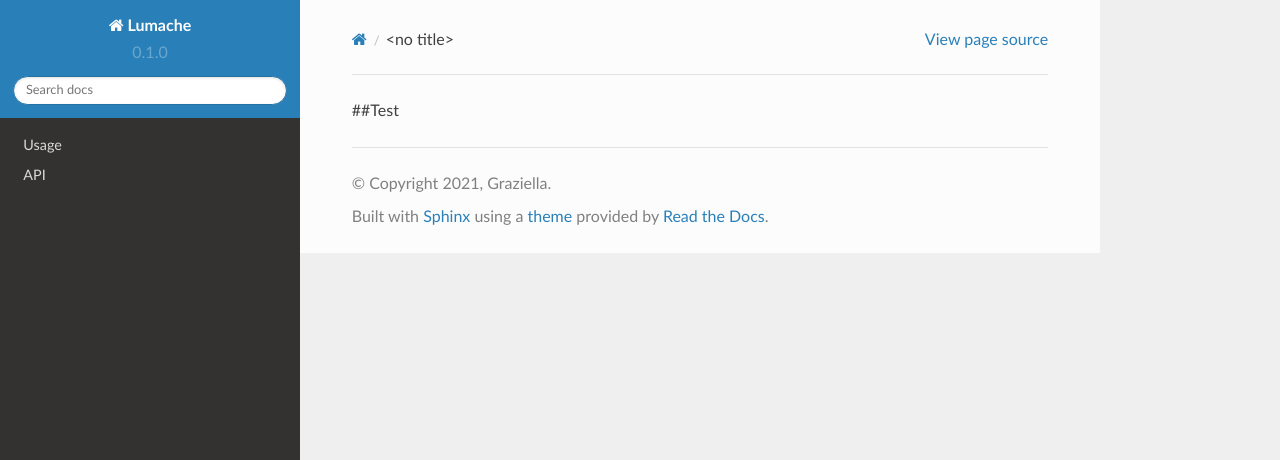
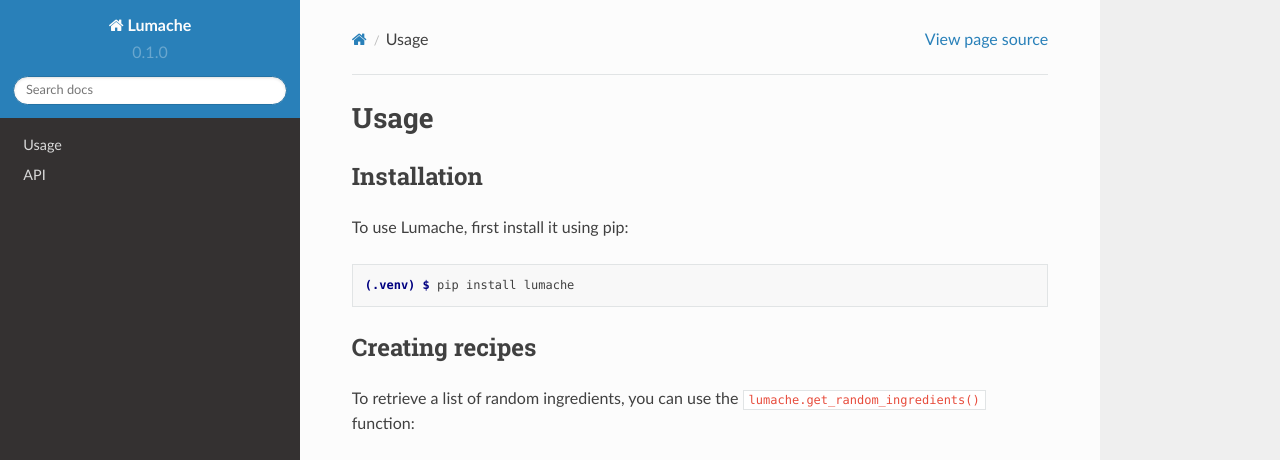
Before and after one commit to crommcruach/YeahDocs, a Sphinx documentation site: the page built from docs/source/playground.rst, in a window 1280 px wide and 1036 px high. Shown: the top 460 px of the window. Built offline with Sphinx 7.4.7 and the Read the Docs theme 2.0.0, drawn with Linux system fonts in a browser that asks for light colours; some of the changed text lies outside the part shown; grey boxes are pictures that could not be loaded.

Commit message:
Update playground.rst

```diff
--- a/docs/source/playground.rst
+++ b/docs/source/playground.rst
@@ -1 +1,33 @@
-##Test
+Usage
+=====
+
+.. _installation:
+
+Installation
+------------
+
+To use Lumache, first install it using pip:
+
+.. code-block:: console
+
+   (.venv) $ pip install lumache
+
+Creating recipes
+----------------
+
+To retrieve a list of random ingredients,
+you can use the ``lumache.get_random_ingredients()`` function:
+
+.. autofunction:: lumache.get_random_ingredients
+
+The ``kind`` parameter should be either ``"meat"``, ``"fish"``,
+or ``"veggies"``. Otherwise, :py:func:`lumache.get_random_ingredients`
+will raise an exception.
+
+.. autoexception:: lumache.InvalidKindError
+
+For example:
+
+>>> import lumache
+>>> lumache.get_random_ingredients()
+['shells', 'gorgonzola', 'parsley']
```
